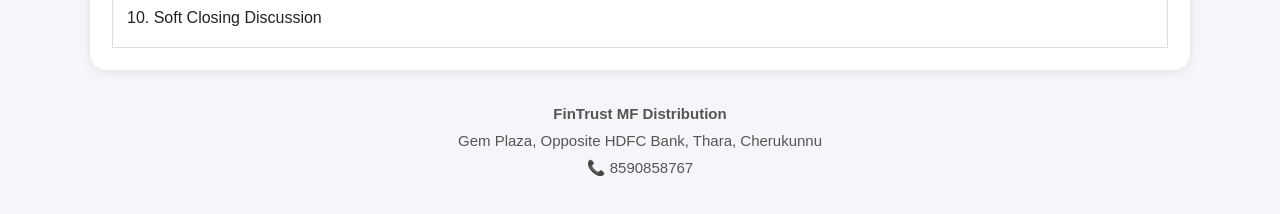
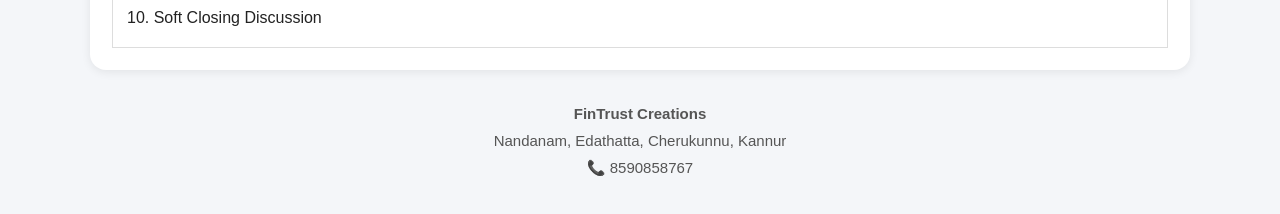
Before and after one commit to rethna1/fintrust223, a plain HTML site: page index.html in a window 1280 px wide. Shown: the part 8757-8971 px from the top of the page. Drawn offline with Linux system fonts and the light colour scheme.

Commit message:
Update index.html

```diff
--- a/index.html
+++ b/index.html
@@ -827,8 +827,8 @@
 
 <div class="footer">
 
-<b>FinTrust MF Distribution</b><br>
-Gem Plaza, Opposite HDFC Bank, Thara, Cherukunnu<br>
+<b>FinTrust Creations</b><br>
+Nandanam, Edathatta, Cherukunnu, Kannur<br>
 📞 8590858767
 
 </div>
```
